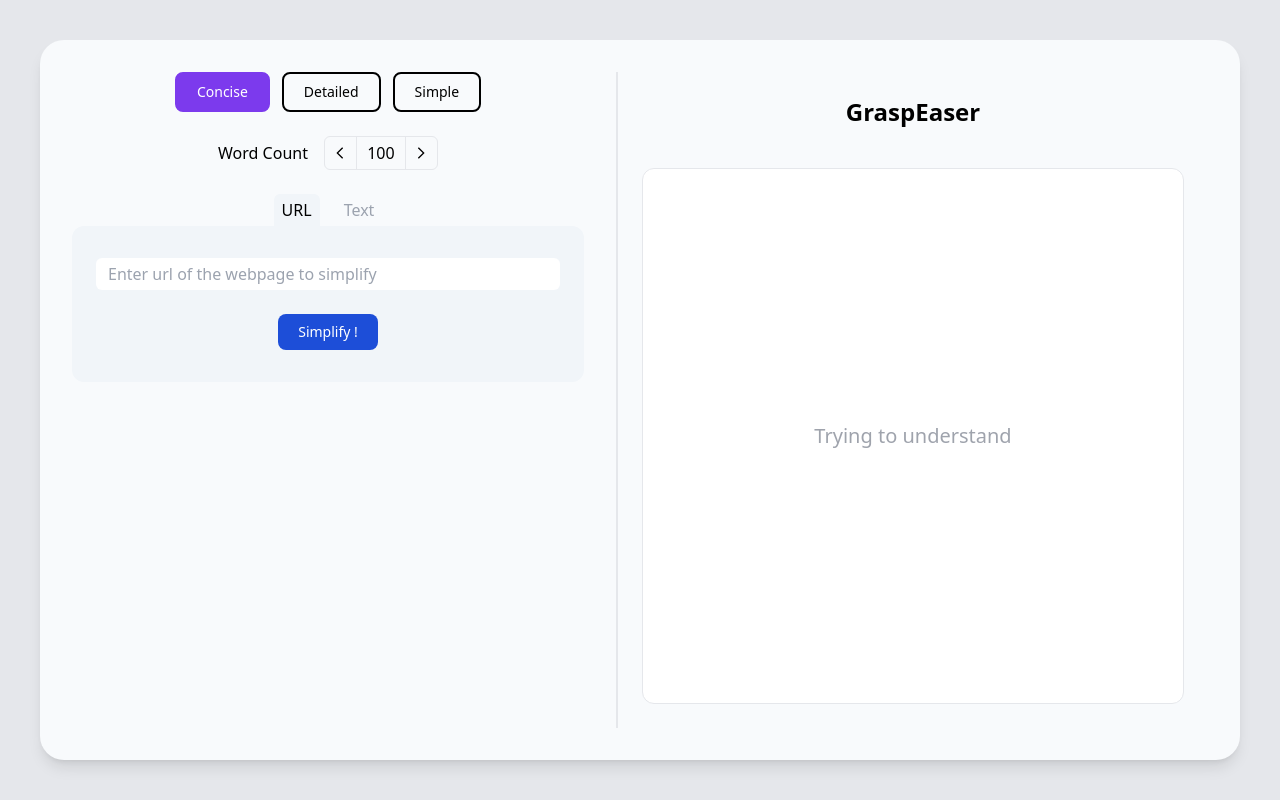
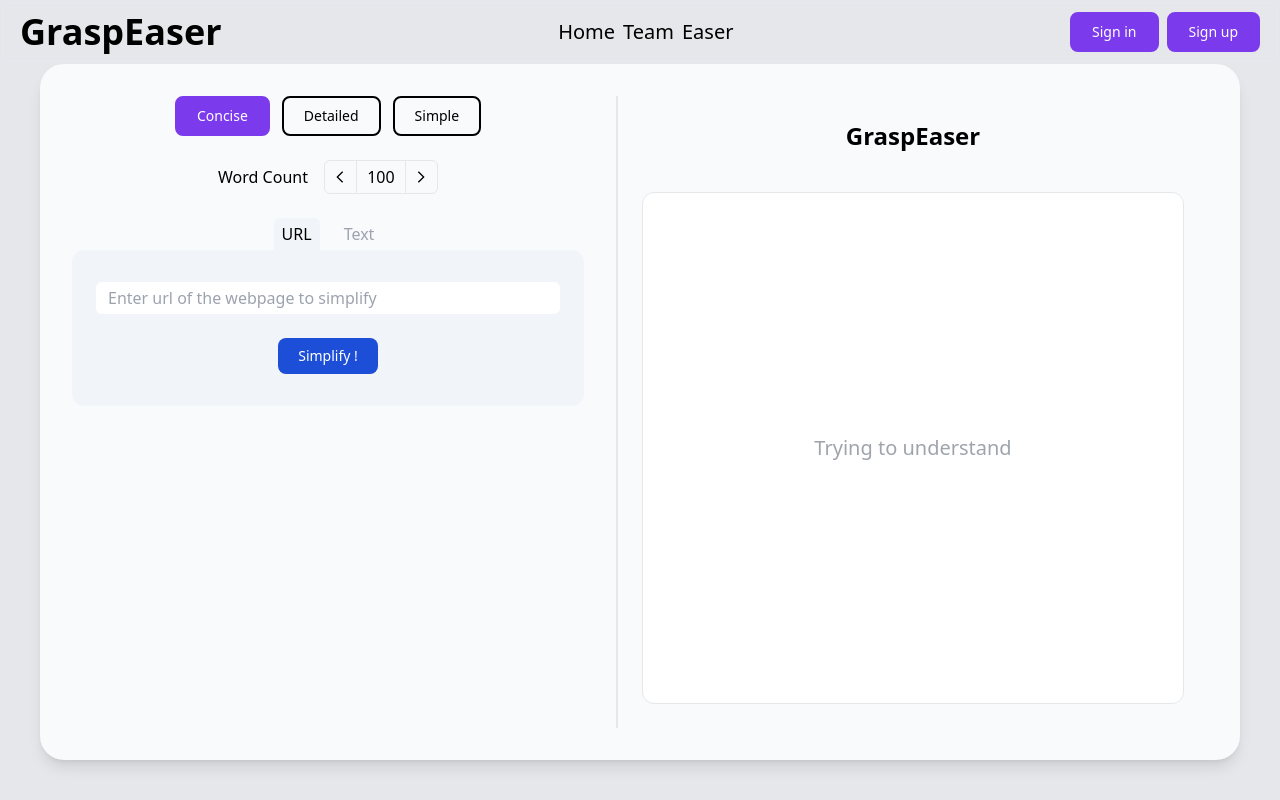
Before and after one commit to mohammedasimahmed/GraspEaser, a Next.js app in the folder apps/frontend/: page /easer in a window 1280 px wide. Built offline with nearby package versions, Linux system fonts and the light colour scheme.

Commit message:
feat: added navbar

```diff
--- a/apps/frontend/src/app/easer/page.tsx
+++ b/apps/frontend/src/app/easer/page.tsx
@@ -6,17 +6,17 @@
 
 const page = () => {
   return (
-    <div className='w-screen h-screen bg-gray-200 flex p-6 lg:p-10'>
+    <div className='w-screen h-screen bg-gray-200 flex p-6 pt-16 lg:px-10 lg:pb-10'>
       <div className='w-full h-full rounded-3xl p-4 lg:p-8 flex flex-col items-center lg:items-start overflow-scroll lg:flex-row py-6 gap-2 bg-slate-50 shadow-lg mx-auto max-w-7xl'>
         <div className='input_container max-w-[32rem] min-w-[16rem] w-full lg:min-w-[30rem]'>
-          <ResponseTypeHandler/>
-          <WordCountSelector/>
-          <InputTypeSelector/>
+          <ResponseTypeHandler />
+          <WordCountSelector />
+          <InputTypeSelector />
         </div>
         <div className='response_container border-t-[2px] w-full h-full flex flex-col lg:border-t-0 mt-6 lg:mt-0 lg:border-l-[2px] lg:ml-6 p-4 lg:p-6'>
           <h1 className='text-center mx-auto text-2xl font-bold'>GraspEaser</h1>
           <div className='rounded-xl flex justify-center items-center bg-white min-h-[10rem] min-w-[15rem] border h-full mt-10 px-2 py-4'>
-            <ResponseViewer/>
+            <ResponseViewer />
           </div>
         </div>
       </div>
--- a/apps/frontend/src/app/layout.tsx
+++ b/apps/frontend/src/app/layout.tsx
@@ -1,3 +1,4 @@
+import Navbar from "@/components/ui/navbar";
 import "./globals.css";
 import { JotaiProvider } from "@/components/providers";
 
@@ -10,6 +11,7 @@
     <html lang="en">
       <JotaiProvider>
         <body className={``}>
+          <Navbar />
             {children}
         </body>
       </JotaiProvider>
--- /dev/null
+++ b/apps/frontend/src/components/ui/navbar.tsx
@@ -0,0 +1,67 @@
+"use client"
+import React, { useState } from 'react'
+import Button from './button'
+import Link from 'next/link'
+
+const Navbar = () => {
+    const [isNavbarOpen, setisNavbarOpen] = useState(false);
+
+    const toggleNavbar = () => {
+        setisNavbarOpen(!isNavbarOpen);
+    }
+
+    return (
+        <>
+            <nav className="w-screen fixed z-20 backdrop-blur-[3px] px-5 py-3">
+                <div className="w-full flex items-center justify-between">
+                    <Link href="/">
+                        <div className="text-4xl font-semibold">
+                            GraspEaser
+                        </div>
+                    </Link>
+                    {/* Desktop View */}
+                    <div className="hidden md:flex flex-1 mx-3 justify-center items-center">
+                        <Link href="/" className="mr-2 text-xl">Home</Link>
+                        <Link href="/team" className="mr-2 text-xl">Team</Link>
+                        <Link href="/easer" className="text-xl">Easer</Link>
+                    </div>
+                    <div className="hidden md:flex">
+                        <Link href="/signin" className='mr-2'>
+                            <Button>
+                                Sign in
+                            </Button>
+                        </Link>
+                        <Link href="/signup">
+                            <Button>
+                                Sign up
+                            </Button>
+                        </Link>
+                    </div>
+                    {/* Hamburger Menu for Mobile */}
+                    <div className="md:hidden flex items-center">
+                        <Button onClick={toggleNavbar} className="text-3xl">
+                            {isNavbarOpen ? <div>x</div> : <div>≡</div>}
+                        </Button>
+                    </div>
+                </div>
+
+                {/* Mobile Dropdown Menu */}
+                {isNavbarOpen && (
+                    <div className="md:hidden text-black flex flex-col items-center py-3 mt-3">
+                        <Link href="/" className="mb-2 text-xl" onClick={toggleNavbar}>Home</Link>
+                        <Link href="/team" className="mb-2 text-xl" onClick={toggleNavbar}>Team</Link>
+                        <Link href="/easer" className="mb-2 text-xl" onClick={toggleNavbar}>Easer</Link>
+                        <Link href="/signin" className='mb-2 scale-105' onClick={toggleNavbar}>
+                            <Button>Sign in</Button>
+                        </Link>
+                        <Link href="/signup" onClick={toggleNavbar}>
+                            <Button>Sign up</Button>
+                        </Link>
+                    </div>
+                )}
+            </nav>
+        </>
+    )
+}
+
+export default Navbar
```
